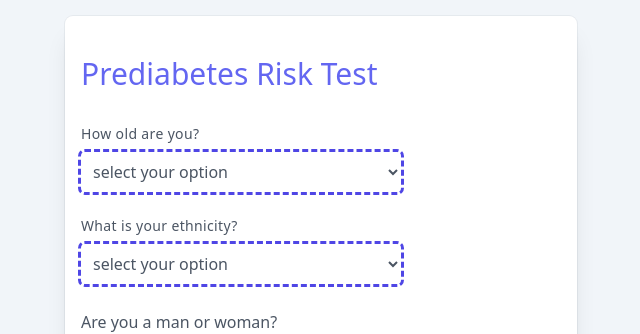
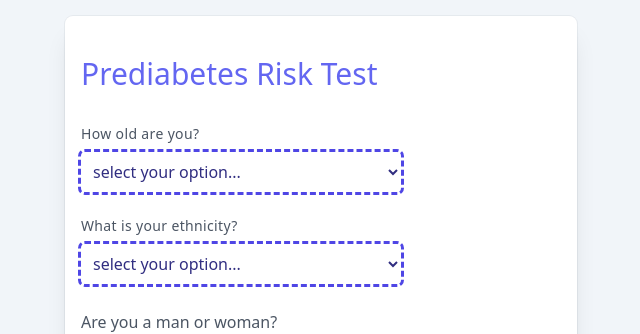
Before and after one commit to corianoharris/nextjs-typescript-prediabetes-risk-test, a Next.js app: page / in a window 1280 px wide. Shown: the top 334 px of the page, without its empty margins (319-959 px from the left). Built offline with nearby package versions, Linux system fonts and the light colour scheme.

Commit message:
Updated select font color for readability

```diff
--- a/pages/index.tsx
+++ b/pages/index.tsx
@@ -1,5 +1,4 @@
 import React, { useState, useEffect } from 'react';
-
 
 export default function Home() {
   const [questionOne, setQuestionOne] = useState<string>(" ");
@@ -46,14 +45,14 @@ export default function Home() {
                 <label className="inline-flex items-center mb-2 font-medium tracking-wide sm:text-sm md:text-md " htmlFor="age">
                   How old are you?
                 </label>
-                <select className="select max-w-xs outline-dashed outline-indigo-600 p-2 rounded bg-white" multiple={mulitpleAttr}id="age" defaultValue={questionOne} onChange={(
+                <select className="select max-w-xs outline-dashed outline-indigo-600 p-2 rounded bg-white text-indigo-900 font-normal"  multiple={mulitpleAttr} id="age " defaultValue={questionOne} onChange={(
                   ev: React.ChangeEvent<HTMLSelectElement>,
                 ): void => {
                   ev.preventDefault();
                   setQuestionOne(ev.target.value);
                   points[0] = questionOne;
                 }}>
-                  <option value={questionOne} disabled >select your option</option>
+                  <option value={questionOne} >select your option...</option>
                   <option value={0}>Younger than 40 years</option>
                   <option value={1}>40-49 years</option>
                   <option value={2}>50-59 years</option>
@@ -65,13 +64,13 @@ export default function Home() {
                 <label className="inline-flex items-center mb-2 font-medium tracking-wide sm:text-sm md:text-md " htmlFor="ethnicity">
                   What is your ethnicity?
                 </label>
-                <select className="select max-w-xs outline-dashed outline-indigo-600 p-2 rounded bg-white" multiple={mulitpleAttr} id="ethnicity" defaultValue={questionTwo} onChange={(
+                <select className="select max-w-xs outline-dashed outline-indigo-600 p-2 rounded bg-white text-indigo-900 font-normal" multiple={mulitpleAttr} id="ethnicity" defaultValue={questionTwo} onChange={(
                   ev: React.ChangeEvent<HTMLSelectElement>,
                 ): void => {
                   ev.preventDefault();
                   setQuestionTwo(ev.target.value)
                 }}>
-                  <option value={questionTwo} disabled >select your option</option>
+                  <option value={questionTwo} disabled >select your option...</option>
                   <option value={0}>White/Caucasian</option>
                   <option value={2}>American Indian/Alaska Native</option>
                   <option value={2}>Alaska Native</option>
```
